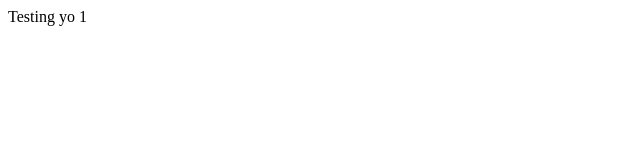
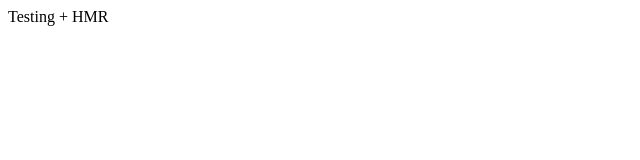
Before and after one commit to Blinnikov/React01, a React app: page / in a window 1280 px wide. Shown: the top 160 px of the page, without its empty margins (0-640 px from the left). Built offline with nearby package versions, Linux system fonts and the light colour scheme.

Commit message:
HMR
feat(config): move babel configuration to separate file
feat(config): add HMR configuration for Webpack 2
chore(config): change presets-0 to presets-2

```diff
--- a/package.json
+++ b/package.json
@@ -15,8 +15,9 @@
     "babel-plugin-transform-runtime": "^6.15.0",
     "babel-preset-es2015": "^6.18.0",
     "babel-preset-react": "^6.16.0",
-    "babel-preset-stage-0": "^6.16.0",
+    "babel-preset-stage-2": "^6.18.0",
     "express": "^4.14.0",
+    "react-hot-loader": "^3.0.0-beta.6",
     "webpack": "^2.1.0-beta.27",
     "webpack-dev-middleware": "^1.8.4",
     "webpack-hot-middleware": "^2.13.2"
--- a/src/containers/App.js
+++ b/src/containers/App.js
@@ -1,7 +1,7 @@
 import React, { Component, PropTypes } from 'react'
 
 const App = () => {
-   return <div>Testing yo 1</div>
+   return <div>Testing + HMR</div>
 };
 
 export default App;
--- a/src/index.js
+++ b/src/index.js
@@ -1,9 +1,24 @@
 import 'babel-polyfill';
 import React from 'react';
 import ReactDOM from 'react-dom';
-import App from './containers/App.js'
 
-ReactDOM.render(
-  <App />,
-  document.getElementById('root')
-);
+import { AppContainer } from 'react-hot-loader';
+// AppContainer is a necessary wrapper component for HMR
+
+import App from './containers/App'
+
+const render = () => {
+  ReactDOM.render(
+    <AppContainer>
+      <App />
+    </AppContainer>,
+    document.getElementById('root')
+  );
+};
+
+render();
+
+// Hot Module Replacement API
+if (module.hot) {
+  module.hot.accept('./containers/App', render);
+}
--- a/webpack.config.js
+++ b/webpack.config.js
@@ -4,6 +4,9 @@ var webpack = require('webpack');
 module.exports ={
   devtool: 'cheap-module-eval-souce-map',
   entry: [
+    'react-hot-loader/patch',
+    // activate HMR for React
+
     'webpack-hot-middleware/client',
     './src/index'
   ],
@@ -20,21 +23,12 @@ module.exports ={
     rules: [
       {
         use: [
-          // 'babel-loader',
-          'babel-loader?presets[]=es2015&presets[]=stage-0&presets[]=react'
+          'babel-loader'
         ],
         include: [
           path.resolve(__dirname, 'src')
         ],
         test: /\.jsx?$/,         // Match both .js and .jsx files
-        query: {
-          // presets: [
-          //  'es2015',
-          //  'stage-0',
-          //   'react'
-          // ],
-          plugins: ['transform-runtime']
-        }
       }
     ]
   }
```
Also changed, not shown: .babelrc (added).
